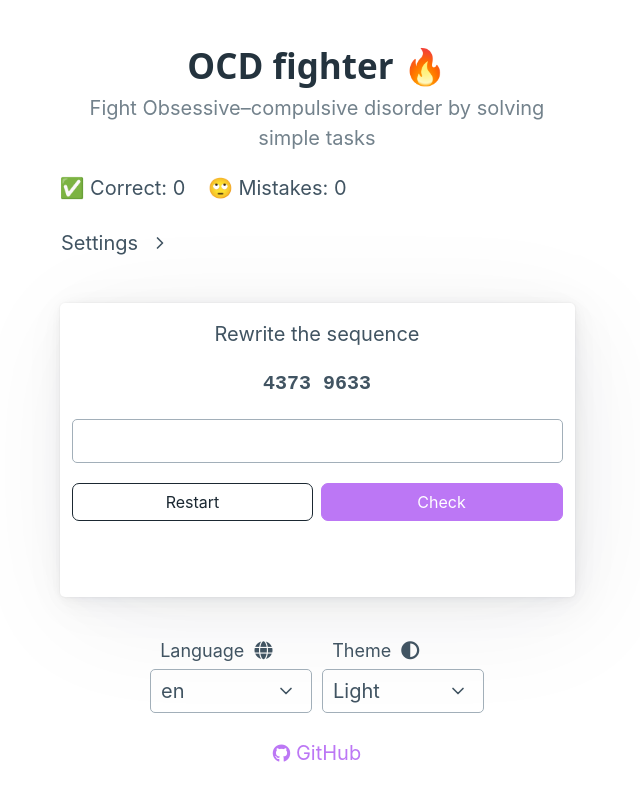
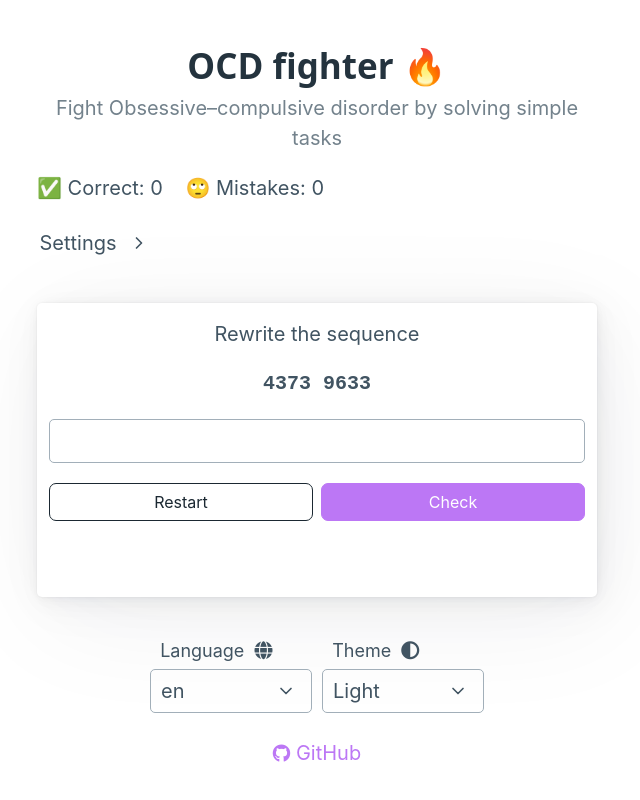
Before and after one commit to navalnica/akr, a Svelte app: page / in a window 1280 px wide. Shown: the top 800 px of the page, without its empty margins (323-963 px from the left). Built offline with nearby package versions, Linux system fonts and the light colour scheme.

Commit message:
change app max width to em units

```diff
--- a/src/App.svelte
+++ b/src/App.svelte
@@ -655,7 +655,6 @@
 		padding-bottom: 16px;
 		padding-left: 12px;
 		padding-right: 12px;
-		font-size: 0.9em;
 	}
 
 	#task {
--- a/src/app.css
+++ b/src/app.css
@@ -60,10 +60,11 @@ body {
   justify-content: space-around;
   align-items: stretch;
   min-width: 320px;
-  /* The app width when Settings controls are fully expanded is 595px.
+  /* The app width when Settings controls are fully expanded is 595px (with what font size?).
   Long text in task content may cause the app width to grow even further.
-  In order to avoid app width growing on increase of target sequence length, we set  max width to be 595px. */
-  max-width: 595px;
+  In order to avoid app width growing on increase of target sequence length, we set  max width to be 595px.
+  32em corresponds to 595px. */
+  max-width: 32em;
   margin: 0 auto;
   padding: 2rem;
   text-align: center;
```
Also changed, not shown: 5 other files (tests, documents, lock files or other folders).
